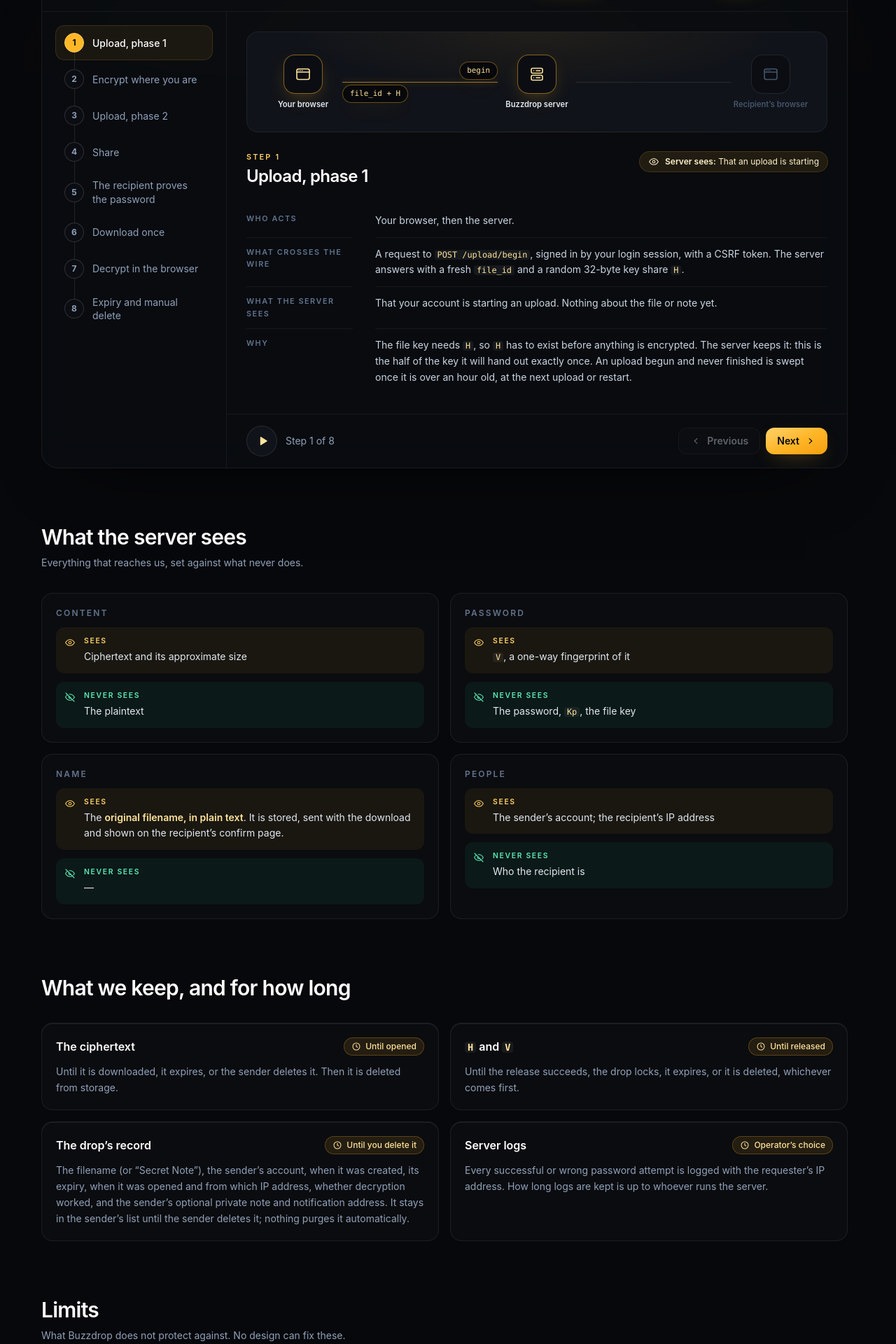
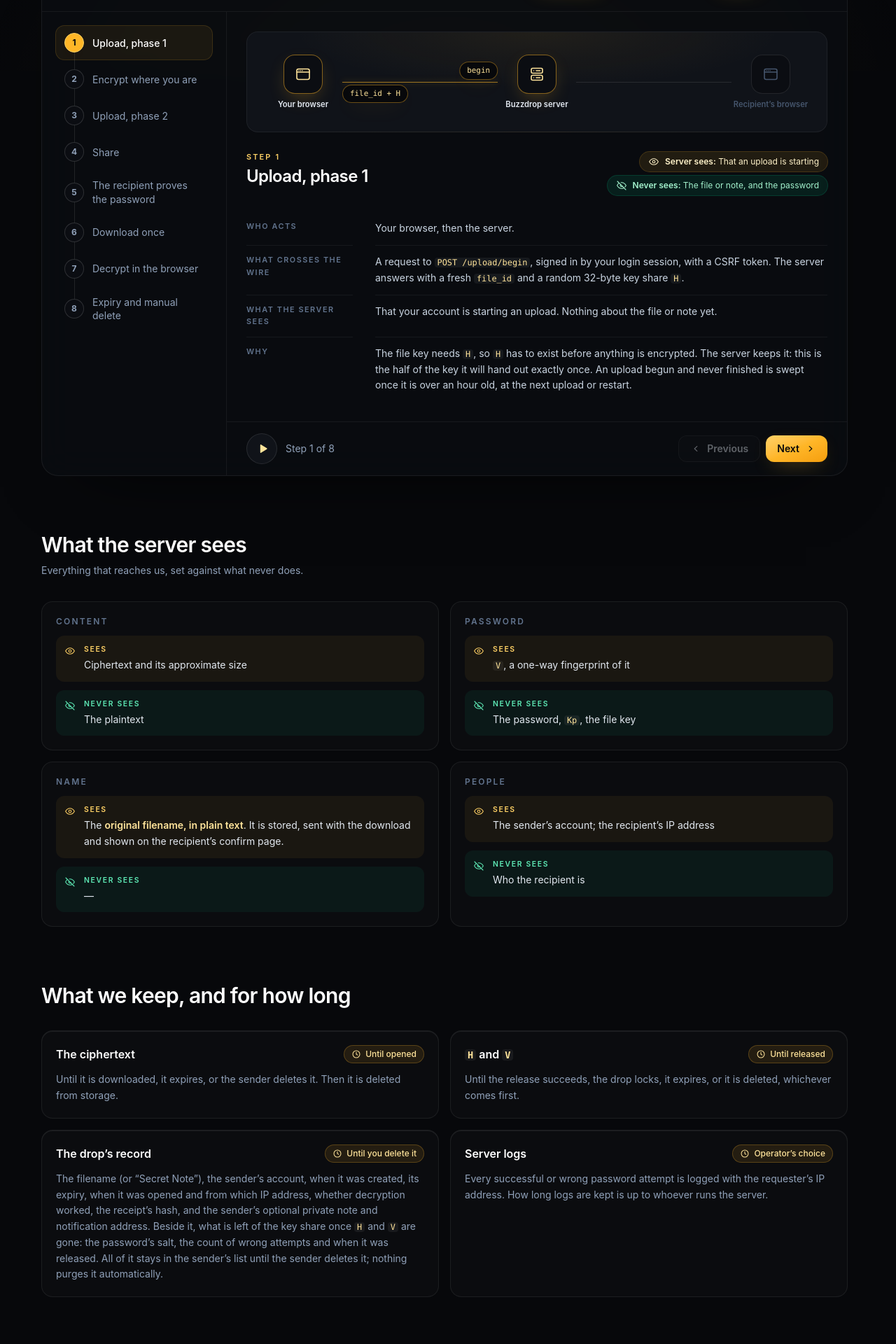
Before and after one commit to luprzybyl/buzzdrop, a Flask app: page /how-it-works in a window 1280 px wide. Shown: the part 699-2619 px from the top of the page at 70% size. Run offline with Flask 3, Linux system fonts and the light colour scheme.

Commit message:
How it works: address code review of #270 (#245)
- Weak-passwords limit: the database alone (V + salt) is enough to guess
  offline while a drop waits to be opened; the stored files aren't needed.
- Lockout copy in "What we keep" and Limits follows
  KEY_RELEASE_MAX_ATTEMPTS / KEY_RELEASE_BURN_ON_LOCKOUT, like step 5.
- The drop's record lists the receipt hash and what stays of the key share.
- The sender switch now changes where the encryption code comes from
  (step 2), and the SRI caveat is in Limits.
- Each step's lens says what the server never sees as well as what it sees.
- All of the page's words, the diagrams' labels and lenses included, now
  live in _how_it_works_content.html; the doc gains matching bullets.
- The fingerprint also covers the app.py routes and db transactions the
  claims rest on.
- Form action names its route; step count comes from the steps list;
  stop/pause share halt(); the step's facts are a named group the DOM test
  scopes to instead of a CSS ignore selector.

Co-Authored-By: Claude Opus 5.5 <noreply@anthropic.com>
Claude-Session: https://claude.ai/code/session_01GeSjk35x8fr3c7bSrhD6Dj

```diff
--- a/static/js/pages/how-it-works/how-it-works-page.js
+++ b/static/js/pages/how-it-works/how-it-works-page.js
@@ -76,7 +76,7 @@ export function initHowItWorks(root, deps) {
     const next = required(flow, '#hiw-next', 'button');
     const play = required(flow, '#hiw-play', 'button');
     const status = required(flow, '#hiw-choice-status', 'p');
-    const hint = required(flow, '#content-cli-hint', 'p');
+    const cliTextHint = required(flow, '#content-cli-hint', 'p');
     const senderRadios = /** @type {HTMLInputElement[]} */ (Array.from(flow.querySelectorAll('input[name="sender"]')));
     const contentRadios = /** @type {HTMLInputElement[]} */ (Array.from(flow.querySelectorAll('input[name="content"]')));
     const textRadio = required(flow, 'input[name="content"][value="text"]', 'input');
@@ -163,12 +163,17 @@ export function initHowItWorks(root, deps) {
         }, remaining);
     };
 
+    // No step change pending, and Play shown again.
+    const halt = () => {
+        clearTimeout(timer);
+        timer = undefined;
+        setPlaying(false);
+    };
+
     // Stepping by hand, or reaching the end: autoplay is over, and the
     // countdown with it.
     const stopPlaying = () => {
-        clearTimeout(timer);
-        timer = undefined;
-        setPlaying(false);
+        halt();
         remaining = HOLD_MS;
         flow.classList.remove('is-playing', 'is-paused');
         ring.classList.remove('is-counting');
@@ -176,10 +181,8 @@ export function initHowItWorks(root, deps) {
 
     // The countdown freezes where it is, for Play to pick up.
     const pausePlaying = () => {
-        clearTimeout(timer);
-        timer = undefined;
         remaining = Math.max(0, remaining - (Date.now() - countingSince));
-        setPlaying(false);
+        halt();
         flow.classList.add('is-paused');
     };
 
@@ -199,8 +202,8 @@ export function initHowItWorks(root, deps) {
         for (const radio of contentRadios) radio.checked = radio.value === choice.content;
         const cli = choice.sender === 'cli';
         textRadio.disabled = cli;
-        hint.toggleAttribute('hidden', !cli);
-        if (cli) textRadio.setAttribute('aria-describedby', hint.id);
+        cliTextHint.toggleAttribute('hidden', !cli);
+        if (cli) textRadio.setAttribute('aria-describedby', cliTextHint.id);
         else textRadio.removeAttribute('aria-describedby');
         for (const part of /** @type {HTMLElement[]} */ (Array.from(root.querySelectorAll('[data-show]')))) {
             const [name, value] = (part.dataset.show ?? '').split(':');
--- a/templates/_how_it_works_content.html
+++ b/templates/_how_it_works_content.html
@@ -25,11 +25,51 @@ data-show="{{ switch }}:{{ value }}"{% if (sender if switch == 'sender' else con
     ('expiry', 'Expiry and manual delete'),
 ] %}
 
+{# The diagram above each step: what each actor card says, and per step who
+   is lit up, what crosses which wire (left = you ↔ server, right = server ↔
+   recipient; out goes rightward, back leftward, in order), anything
+   happening on the spot, and the "server sees" lens: none (green), some
+   (amber) or burn (rose), with what it sees and what it never sees. #}
+{% macro actor_label(role) -%}
+{%- if role == 'sender' -%}<span {{ show('sender', 'web') }}>Your browser</span><span {{ show('sender', 'cli') }}>Your terminal</span>
+{%- elif role == 'server' -%}Buzzdrop server
+{%- else -%}Recipient&rsquo;s browser{%- endif -%}
+{%- endmacro %}
+{% set ciphertext_up %}<span {{ show('content', 'file') }}>ciphertext + V</span><span {{ show('content', 'text') }}>note_text + V</span>{% endset %}
+{% set lens_upload %}Ciphertext, <code>V</code><span {{ show('content', 'file') }}>, and the filename</span>{% endset %}
+{% set opened %}<span {{ show('content', 'file') }}>saving file</span><span {{ show('content', 'text') }}>showing note</span>{% endset %}
+{% set scenes = {
+    'upload-begin': {'lit': ['sender', 'server'], 'left': [('out', 'begin'), ('back', 'file_id + H')],
+                     'lens': ('some', 'That an upload is starting', 'The file or note, and the password')},
+    'encrypt': {'lit': ['sender'], 'local': ('sender', 'encrypting here'),
+                'lens': ('none', 'Nothing', 'The password, <code>Kp</code> and the content')},
+    'upload-finish': {'lit': ['sender', 'server'], 'left': [('out', ciphertext_up), ('back', 'link')],
+                      'lens': ('some', lens_upload, 'The password, <code>Kp</code> and the content')},
+    'share': {'lit': ['sender', 'recipient'], 'bypass': ('link', 'password, another way'),
+              'lens': ('none', 'Nothing', 'The password, and who you send the link to')},
+    'release': {'lit': ['server', 'recipient'], 'right': [('back', 'V'), ('out', 'H, once')],
+                'lens': ('some', '<code>V</code> and an IP address', 'The password')},
+    'download': {'lit': ['server', 'recipient'], 'right': [('back', 'ticket'), ('out', 'ciphertext')],
+                 'lens': ('some', 'The ticket and an IP address', 'The content, and who the recipient is')},
+    'decrypt': {'lit': ['server', 'recipient'], 'right': [('back', 'receipt')], 'local': ('recipient', opened),
+                'lens': ('some', 'That decryption worked', 'The content and the file key')},
+    'expiry': {'lit': ['server'], 'burn': True,
+               'lens': ('burn', '<code>H</code> destroyed, ciphertext deleted', 'The content, then or ever')},
+} %}
+
+{% set content_cli_hint = 'Text is off: the CLI sends files only.' %}
+{% set facts_label = 'What happens' %}
+
 {% set intro %}What happens when you share a file or a note: what runs where, what crosses the wire, and what our server can and can&rsquo;t see at each moment.{% endset %}
 
 {% set flow_lead %}Web app or CLI, file or text: it is the same protocol and the same crypto. Pick a view and the steps change to match.{% endset %}
 
-{% set keep_link %}<a href="#what-we-keep" class="footer-link">What we keep, and for how long</a>{% endset %}
+{% set sees_heading = 'What the server sees' %}
+{% set sees_lead = 'Everything that reaches us, set against what never does.' %}
+{% set keep_heading = 'What we keep, and for how long' %}
+{% set limits_heading = 'Limits' %}
+
+{% set keep_link %}<a href="#what-we-keep" class="footer-link">{{ keep_heading }}</a>{% endset %}
 
 {# key, title, body #}
 {% set takeaways = [
@@ -57,6 +97,8 @@ data-show="{{ switch }}:{{ value }}"{% if (sender if switch == 'sender' else con
     <span {{ show('sender', 'web') }}>You type a password, or have the page generate a 6-word passphrase.</span><span {{ show('sender', 'cli') }}><code>buzz</code> generates a 6-word passphrase unless you pass one with <code>-p</code>, and zips a folder (or, with <code>-z</code>, a file) first.</span>
     The password goes through PBKDF2 with 600,000 iterations; from the result come two keys, <code>Kp</code> for encrypting and a verifier <code>V</code> for proving the password later. The file key is <code>HKDF(Kp&nbsp;&#8214;&nbsp;H)</code>, so it needs both the password and the server&rsquo;s share. A random receipt goes in front of the <span {{ show('content', 'file') }}>file</span><span {{ show('content', 'text') }}>note</span>, and AES-GCM encrypts the lot.
 </dd>
+<dt>Where the code comes from</dt>
+<dd><span {{ show('sender', 'web') }}>Our server sends it with the page. Subresource Integrity protects it in transit and in caches, not against a compromised server.</span><span {{ show('sender', 'cli') }}>You installed <code>buzz</code> once from GitHub Releases, so a compromised server can&rsquo;t swap it during an upload.</span></dd>
 <dt>What the server sees</dt>
 <dd>Nothing. The password and <code>Kp</code> never leave your device.</dd>
 <dt>Why</dt>
@@ -135,16 +177,16 @@ data-show="{{ switch }}:{{ value }}"{% if (sender if switch == 'sender' else con
 {# What we keep: what, how long (in brief), and the whole of it. #}
 {% set keep_items = [
     ('The ciphertext', 'Until opened', 'Until it is downloaded, it expires, or the sender deletes it. Then it is deleted from storage.'),
-    ('<code>H</code> and <code>V</code>', 'Until released', 'Until the release succeeds, the drop locks, it expires, or it is deleted, whichever comes first.'),
-    ('The drop’s record', 'Until you delete it', 'The filename (or “Secret Note”), the sender’s account, when it was created, its expiry, when it was opened and from which IP address, whether decryption worked, and the sender’s optional private note and notification address. It stays in the sender’s list until the sender deletes it; nothing purges it automatically.'),
+    ('<code>H</code> and <code>V</code>', 'Until released', 'Until the release succeeds, ' ~ ('the drop locks, ' if burn_on_lockout else '') ~ 'it expires, or it is deleted, whichever comes first.' ~ ('' if burn_on_lockout else ' A locked drop keeps them, refusing every attempt, until it expires or is deleted.')),
+    ('The drop’s record', 'Until you delete it', 'The filename (or “Secret Note”), the sender’s account, when it was created, its expiry, when it was opened and from which IP address, whether decryption worked, the receipt’s hash, and the sender’s optional private note and notification address. Beside it, what is left of the key share once <code>H</code> and <code>V</code> are gone: the password’s salt, the count of wrong attempts and when it was released. All of it stays in the sender’s list until the sender deletes it; nothing purges it automatically.'),
     ('Server logs', 'Operator’s choice', 'Every successful or wrong password attempt is logged with the requester’s IP address. How long logs are kept is up to whoever runs the server.'),
 ] %}
 
 {% set limits_lead = 'What Buzzdrop does not protect against. No design can fix these.' %}
 {% set limits_items = [
     ('The recipient can keep a copy.', 'Once a file or note is decrypted, it can be saved, copied or photographed. One time means the key is handed out once, not that the content can’t be kept.'),
-    ('Whoever runs the server controls the code.', 'The web app’s encryption code comes from the server, so someone in control of it could serve code that leaks the password, or log <code>V</code> and <code>H</code>. The CLI’s code comes from GitHub Releases instead, but the recipient’s side always runs in a browser.'),
-    ('Weak passwords.', 'Someone who steals the database and the stored files together can try passwords offline. 600,000 PBKDF2 iterations make every guess slow; a long passphrase makes the search hopeless, a short password doesn’t.'),
+    ('Whoever runs the server controls the code.', 'The web app’s encryption code comes from the server, and Subresource Integrity can’t help against the server itself: someone in control of it could serve code that leaks the password, or log <code>V</code> and <code>H</code>. The CLI’s code comes from GitHub Releases instead, but the recipient’s side always runs in a browser.'),
+    ('Weak passwords.', 'Someone who steals the database while a drop is waiting to be opened can try passwords against its <code>V</code> offline; the stored files aren’t needed for that. 600,000 PBKDF2 iterations make every guess slow; a long passphrase makes the search hopeless, a short password doesn’t.'),
     ('A one-click link is the key.', 'Whoever has it can open the drop.'),
-    ('A wrong guess can destroy a drop.', 'Anyone with the link can spend the attempt and lock it, and then the real recipient can’t open it either.'),
+    ('A wrong guess can ' ~ ('destroy' if burn_on_lockout else 'lock') ~ ' a drop.', 'Anyone with the link can spend ' ~ ('the attempt' if max_attempts == 1 else 'the ' ~ max_attempts ~ ' attempts') ~ ' and lock it, and then the real recipient can’t open it either.'),
 ] %}
--- a/templates/how_it_works.html
+++ b/templates/how_it_works.html
@@ -1,7 +1,7 @@
 {% extends "base.html" %}
 
-{# The public explainer of the share flow (#245). Its words are in
-   _how_it_works_content.html; this template lays them out and keeps the ids
+{# The public explainer of the share flow (#245). Its words, the diagrams'
+   included, are in _how_it_works_content.html; this template lays them out and keeps the ids
    and hooks pages/how-it-works/ drives. The scene above each step is
    aria-hidden: the text below it says it all. #}
 
@@ -45,33 +45,12 @@
         {%- elif role == 'server' -%}{{ icon('server', 'h-6 w-6') }}
         {%- else -%}{{ icon('browser', 'h-6 w-6') }}{%- endif -%}
     </span>
-    <span class="hiw-actor-label">
-        {%- if role == 'sender' -%}<span {{ show('sender', 'web') }}>Your browser</span><span {{ show('sender', 'cli') }}>Your terminal</span>
-        {%- elif role == 'server' -%}Buzzdrop server
-        {%- else -%}Recipient&rsquo;s browser{%- endif -%}
-    </span>
+    <span class="hiw-actor-label">{{ c.actor_label(role) }}</span>
     {%- if doing %}<span class="hiw-actor-doing">{{ doing|safe }}</span>{% endif %}
 </span>
 {%- endmacro %}
 
-{% set ciphertext_up %}<span {{ show('content', 'file') }}>ciphertext + V</span><span {{ show('content', 'text') }}>note_text + V</span>{% endset %}
-{% set lens_upload %}Ciphertext, <code>V</code><span {{ show('content', 'file') }}>, and the filename</span>{% endset %}
-{% set opened %}<span {{ show('content', 'file') }}>saving file</span><span {{ show('content', 'text') }}>showing note</span>{% endset %}
-
-{# Per step: who is lit up, what crosses which wire (left = you ↔ server,
-   right = server ↔ recipient; out goes rightward, back leftward, in order),
-   anything happening on the spot, and a one-line "server sees" lens:
-   none (green), some (amber) or burn (rose). #}
-{% set scenes = {
-    'upload-begin': {'lit': ['sender', 'server'], 'left': [('out', 'begin'), ('back', 'file_id + H')], 'lens': ('some', 'That an upload is starting')},
-    'encrypt': {'lit': ['sender'], 'local': ('sender', 'encrypting here'), 'lens': ('none', 'Nothing')},
-    'upload-finish': {'lit': ['sender', 'server'], 'left': [('out', ciphertext_up), ('back', 'link')], 'lens': ('some', lens_upload)},
-    'share': {'lit': ['sender', 'recipient'], 'bypass': True, 'lens': ('none', 'Nothing')},
-    'release': {'lit': ['server', 'recipient'], 'right': [('back', 'V'), ('out', 'H, once')], 'lens': ('some', '<code>V</code> and an IP address')},
-    'download': {'lit': ['server', 'recipient'], 'right': [('back', 'ticket'), ('out', 'ciphertext')], 'lens': ('some', 'The ticket and an IP address')},
-    'decrypt': {'lit': ['server', 'recipient'], 'right': [('back', 'receipt')], 'local': ('recipient', opened), 'lens': ('some', 'That decryption worked')},
-    'expiry': {'lit': ['server'], 'burn': True, 'lens': ('burn', '<code>H</code> destroyed, ciphertext deleted')},
-} %}
+{% set scenes = c.scenes %}
 
 {% macro wire(packets) -%}
 <span class="hiw-wire{% if not packets %} is-idle{% endif %}">
@@ -112,7 +91,7 @@
                 <h2 id="flow-heading" class="section-title">The flow</h2>
                 <p class="section-lead">{{ c.flow_lead }}</p>
             </div>
-            <form class="flex flex-wrap gap-x-6 gap-y-3" action="{{ url_for(request.endpoint) }}" method="get">
+            <form class="flex flex-wrap gap-x-6 gap-y-3" action="{{ url_for('how_it_works') }}" method="get">
                 <fieldset>
                     <legend class="hiw-legend">Sender</legend>
                     <div class="hiw-choice">
@@ -126,7 +105,7 @@
                         <label><input type="radio" name="content" value="file"{% if content == 'file' %} checked{% endif %}>{{ icon('file', 'h-4 w-4') }}<span>File</span></label>
                         <label><input type="radio" name="content" value="text"{% if content == 'text' %} checked{% endif %}{% if sender == 'cli' %} disabled aria-describedby="content-cli-hint"{% endif %}>{{ icon('note', 'h-4 w-4') }}<span>Text</span></label>
                     </div>
-                    <p id="content-cli-hint" class="mt-1.5 text-xs text-slate-500"{% if sender != 'cli' %} hidden{% endif %}>Text is off: the CLI sends files only.</p>
+                    <p id="content-cli-hint" class="mt-1.5 text-xs text-slate-500"{% if sender != 'cli' %} hidden{% endif %}>{{ c.content_cli_hint }}</p>
                 </fieldset>
                 {# Without the page script, the switches apply on submit. #}
                 <noscript><button type="submit" class="btn-secondary self-end px-4 py-2">Show</button></noscript>
@@ -161,17 +140,20 @@
                             {% endfor %}
                             {% if scene.bypass %}
                             <span class="hiw-bypass">
-                                <span class="hiw-packet is-out">link</span>
-                                <span class="hiw-packet is-out is-later">password, another way</span>
+                                <span class="hiw-packet is-out">{{ scene.bypass[0] }}</span>
+                                <span class="hiw-packet is-out is-later">{{ scene.bypass[1] }}</span>
                             </span>
                             {% endif %}
                         </div>
 
                         <div class="hiw-step-head">
                             <h3 id="step-{{ id }}-title" class="hiw-step-title"><span class="hiw-step-kicker">Step {{ loop.index }}</span> {{ title }}</h3>
-                            <p class="hiw-lens is-{{ scene.lens[0] }}">{{ icon('eye-off' if scene.lens[0] == 'none' else 'eye', 'h-4 w-4 shrink-0') }}<span><span class="hiw-lens-label">Server sees:</span> {{ scene.lens[1]|safe }}</span></p>
+                            <div class="hiw-lenses">
+                                <p class="hiw-lens is-{{ scene.lens[0] }}">{{ icon('eye-off' if scene.lens[0] == 'none' else 'eye', 'h-4 w-4 shrink-0') }}<span><span class="hiw-lens-label">Server sees:</span> {{ scene.lens[1]|safe }}</span></p>
+                                <p class="hiw-lens is-none">{{ icon('eye-off', 'h-4 w-4 shrink-0') }}<span><span class="hiw-lens-label">Never sees:</span> {{ scene.lens[2]|safe }}</span></p>
+                            </div>
                         </div>
-                        <dl class="hiw-facts">{{ c.facts(id) }}</dl>
+                        <div role="group" aria-label="{{ c.facts_label }}"><dl class="hiw-facts">{{ c.facts(id) }}</dl></div>
                     </article>
                     {% endfor %}
                 </div>
@@ -188,7 +170,7 @@
                             <span data-icon="play" class="relative translate-x-px" aria-hidden="true"><svg class="h-4 w-4" viewBox="0 0 20 20" fill="currentColor"><path d="M6 3.8v12.4a1 1 0 0 0 1.5.86l10.2-6.2a1 1 0 0 0 0-1.72L7.5 2.94A1 1 0 0 0 6 3.8Z"/></svg></span>
                             <span data-icon="pause" class="relative" aria-hidden="true" hidden><svg class="h-4 w-4" viewBox="0 0 20 20" fill="currentColor"><rect x="4.5" y="3" width="4" height="14" rx="1.2"/><rect x="11.5" y="3" width="4" height="14" rx="1.2"/></svg></span>
                         </button>
-                        <p id="hiw-counter" class="text-sm text-slate-400">8 steps</p>
+                        <p id="hiw-counter" class="text-sm text-slate-400">{{ c.steps|length }} steps</p>
                     </div>
                     <div class="flex shrink-0 gap-2">
                         <button id="hiw-prev" type="button" aria-label="Previous" class="btn-secondary px-3 py-2 sm:px-4" hidden>
@@ -207,8 +189,8 @@
 
     <section id="server-sees" class="space-y-8" aria-labelledby="server-sees-heading">
         <div class="max-w-2xl space-y-2">
-            <h2 id="server-sees-heading" class="section-title">What the server sees</h2>
-            <p class="section-lead">Everything that reaches us, set against what never does.</p>
+            <h2 id="server-sees-heading" class="section-title">{{ c.sees_heading }}</h2>
+            <p class="section-lead">{{ c.sees_lead }}</p>
         </div>
         <ul class="grid gap-4 md:grid-cols-2">
             {% for label, seen, unseen in c.sees_rows %}
@@ -228,7 +210,7 @@
     </section>
 
     <section id="what-we-keep" class="space-y-8" aria-labelledby="what-we-keep-heading">
-        <h2 id="what-we-keep-heading" class="section-title">What we keep, and for how long</h2>
+        <h2 id="what-we-keep-heading" class="section-title">{{ c.keep_heading }}</h2>
         <ul class="grid gap-4 md:grid-cols-2">
             {% for what, until, body in c.keep_items %}
             <li class="hiw-keep">
@@ -244,7 +226,7 @@
 
     <section id="limits" class="space-y-8" aria-labelledby="limits-heading">
         <div class="max-w-2xl space-y-2">
-            <h2 id="limits-heading" class="section-title">Limits</h2>
+            <h2 id="limits-heading" class="section-title">{{ c.limits_heading }}</h2>
             <p class="section-lead">{{ c.limits_lead }}</p>
         </div>
         <ul class="hiw-limits">
```
Also changed, not shown: docs/how-it-works.md (+17 -9 lines), tests/integration/test_how_it_works.py (+22 -0 lines), tests/js/dom/how-it-works.test.js (+2 -2 lines), tests/js/fixtures/html/how_it_works--default.html (+45 -19 lines), tests/unit/test_how_it_works_fingerprint.py (+30 -8 lines), static/css/app.css, static/css/tailwind.css.
